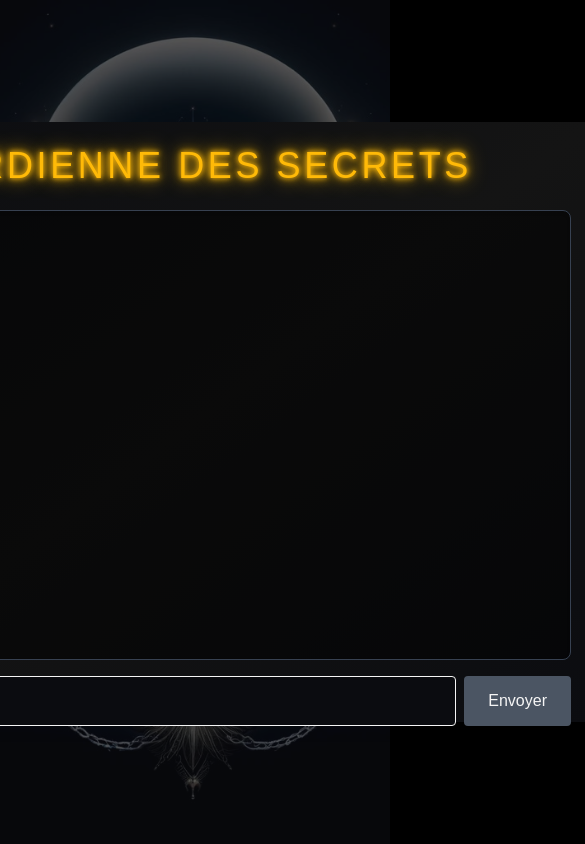
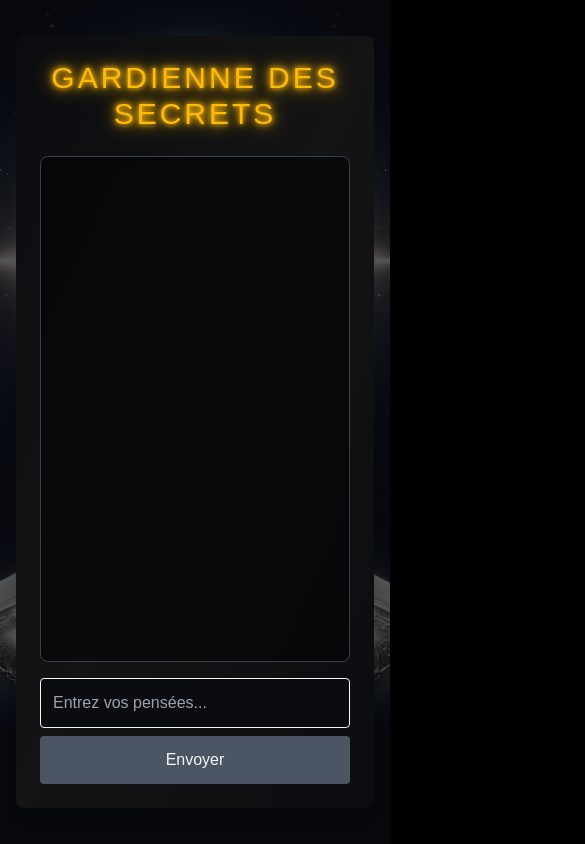
Before and after one commit to lucienleseigle/digitalemotions, a Next.js app: page / in a window 390 px wide. Shown: the whole page, 585 px wide, since content can reach past the window. Built offline with nearby package versions, Linux system fonts and the light colour scheme.

Commit message:
version mobiles

```diff
--- a/pages/index.js
+++ b/pages/index.js
@@ -60,7 +60,7 @@ export default function Home() {
 
   return (
     <div className="min-h-screen bg-darkGray text-lightGray font-custom relative">
-      {/* Background Image */}
+      {/* Background Image (si souhaité) */}
       <div
         className="absolute inset-0 bg-cover bg-center opacity-30"
         style={{
@@ -69,14 +69,24 @@ export default function Home() {
       ></div>
 
       {/* Chat Container */}
-      <div className="flex flex-col items-center justify-center h-screen relative z-10">
-        <div className="w-[800px] h-[600px] backdrop-blur-lg bg-gradient-to-br from-darkGray via-shadowGray to-darkGray rounded-lg shadow-lg p-6">
-          <h1 className="text-4xl font-custom text-center mb-6 tracking-widest uppercase text-mysticYellow glow-title">
+      <div className="relative z-10 flex flex-col items-center justify-center min-h-screen px-4">
+        {/*
+          Pour être responsive :
+          - Utiliser w-full, max-w-2xl (ou 3xl, 4xl) pour limiter la largeur sur desktop.
+          - Supprimer la hauteur fixe (h-600), remplacer par min-h ou h-auto.
+        */}
+        <div className="w-full max-w-2xl bg-gradient-to-br from-darkGray via-shadowGray to-darkGray backdrop-blur-lg rounded-lg shadow-lg p-6">
+          {/* Titre */}
+          <h1 className="text-3xl md:text-4xl font-custom text-center mb-6 tracking-widest uppercase text-mysticYellow glow-title">
             Gardienne des Secrets
           </h1>
 
-          {/* Chat Messages */}
-          <div className="h-[450px] overflow-y-auto mb-4 p-4 border border-gray-700 rounded-lg bg-black/50 shadow-inner">
+          {/* Zone de Chat */}
+          {/*
+            Pour la hauteur, on peut faire un conteneur "h-[60vh]" sur mobile,
+            et md:h-[450px] sur desktop, par ex.
+          */}
+          <div className="mb-4 p-4 border border-gray-700 rounded-lg bg-black/50 shadow-inner overflow-y-auto h-[60vh] md:h-[450px]">
             {messages.map((msg, i) => (
               <div
                 key={i}
@@ -86,22 +96,22 @@ export default function Home() {
                     : 'bg-gray-700 text-left'
                 }`}
               >
-              {/* Au lieu de {msg.content}, on utilise Italicify */}
                 <Italicify text={msg.content} />
               </div>
             ))}
+            {/* Ancre pour faire défiler automatiquement vers le bas */}
             <div ref={messageEndRef} />
           </div>
 
-          {/* Error Message */}
+          {/* Message d'erreur (si besoin) */}
           {error && (
             <div className="text-red-500 mb-2 text-center">
               {error}
             </div>
           )}
 
-          {/* Input Field & Button */}
-          <form onSubmit={handleSubmit} className="flex gap-2">
+          {/* Formulaire d'Input */}
+          <form onSubmit={handleSubmit} className="flex flex-col md:flex-row gap-2">
             <input
               type="text"
               value={input}
@@ -126,7 +136,12 @@ export default function Home() {
       </div>
 
       {/* Sidebar */}
-      <div className="absolute top-1/4 right-10 w-[250px] p-4 bg-gradient-to-br from-darkGray to-accentBlue border border-accentBlue rounded-lg shadow-lg text-accentBlue hover:scale-105 transition-transform">
+      {/*
+        Pour mobile, on peut la cacher : hidden md:block
+        La position absolue risque de ne pas être idéale sur mobile.
+        Vous pouvez aussi la rendre relative en bas de la page, etc.
+      */}
+      <div className="hidden md:block absolute top-1/4 right-10 w-[250px] p-4 bg-gradient-to-br from-darkGray to-accentBlue border border-accentBlue rounded-lg shadow-lg text-accentBlue hover:scale-105 transition-transform">
         <h2 className="text-xl font-semibold mb-4 tracking-widest text-center">
           Les Symboles
         </h2>
```
Lines whose indentation alone changed are shown as unchanged.
